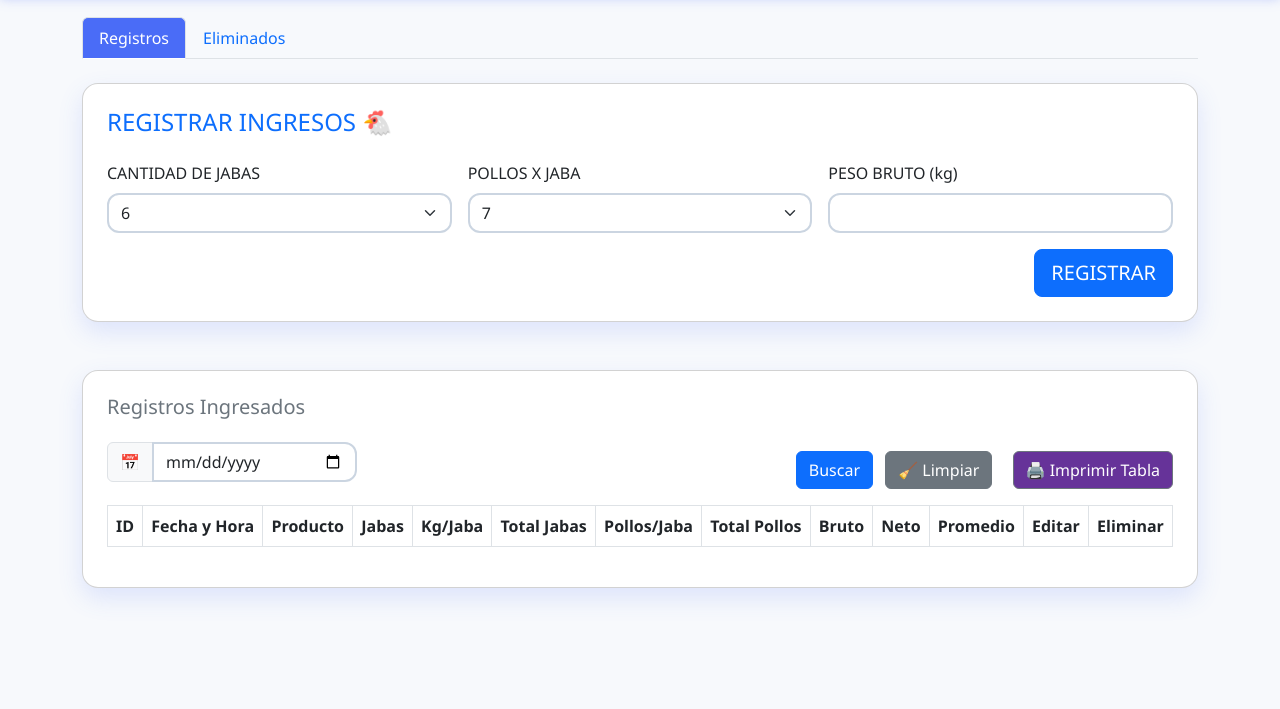
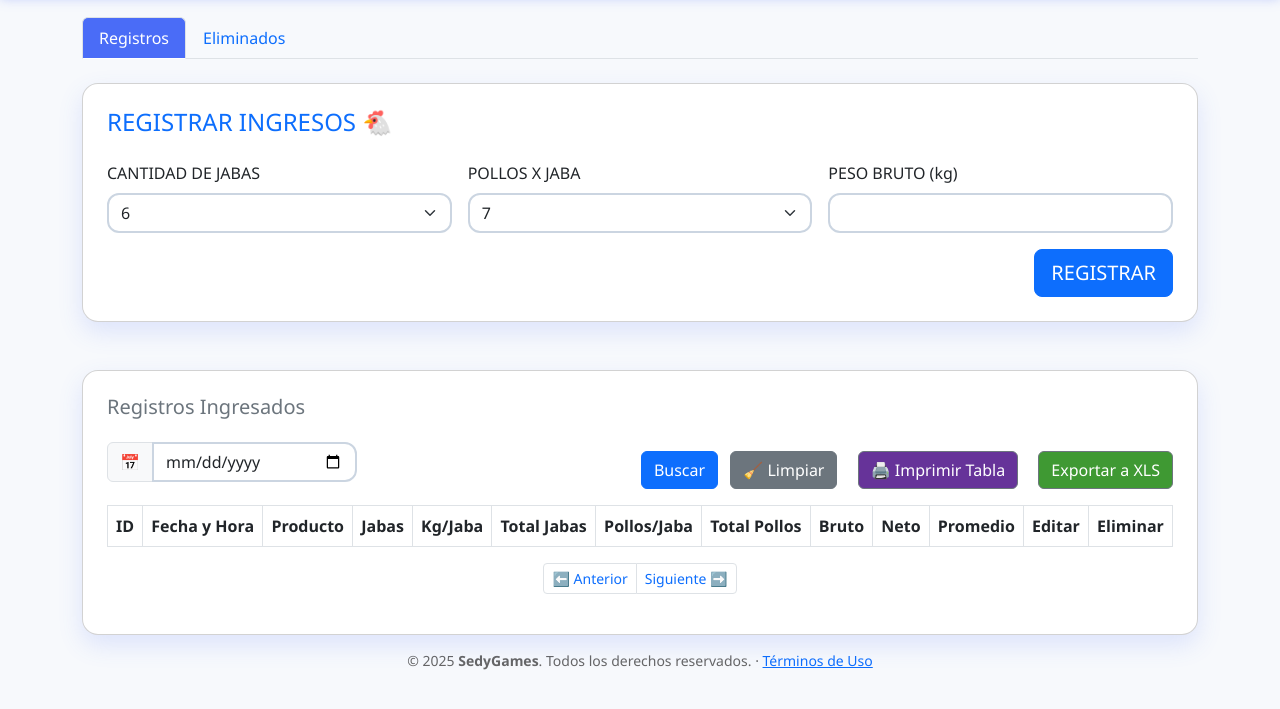
Before and after one commit to AnimeSvS/planta_db, a plain HTML site: page index.html in a window 1280 px wide. Shown: the part 71-780 px from the top of the page. Drawn offline with nearby package versions, Linux system fonts and the light colour scheme; no server answers.

Commit message:
Update index.html
V.2.2

```diff
--- a/index.html
+++ b/index.html
@@ -4,7 +4,7 @@
 <head>
   <meta charset="UTF-8" />
   <meta name="viewport" content="width=device-width, initial-scale=1" />
-  <title>AVICRUZ SAC - PLANTA</title>
+  <title>AVICRUZ SAC 🐓</title>
   <link href="https://cdn.jsdelivr.net/npm/bootstrap@5.3.0/dist/css/bootstrap.min.css" rel="stylesheet" />
   <link href="styles.css" rel="stylesheet" />
 </head>
@@ -74,7 +74,12 @@
             <div>
               <button class="btn btn-primary mt-3" id="btnBuscarFecha">Buscar</button>
               <button class="btn btn-secondary mt-3 ms-2" id="btnLimpiarBusqueda">🧹 Limpiar</button>
-             <button id="btnImprimir" class="btn btn-secondary mt-3 ms-3"style="background-color: rebeccapurple; color: white;">🖨️ Imprimir Tabla</button>
+              <button id="btnImprimir" class="btn btn-secondary mt-3 ms-3"
+                style="background-color: rebeccapurple; color: white;">🖨️ Imprimir Tabla</button>
+              <button id="btnExportarExcel" class="btn btn-secondary mt-3 ms-3"
+                style="background-color: rgb(63, 153, 51); color: white;">Exportar a XLS</button>
+
+
 
             </div>
           </div>
@@ -99,6 +104,18 @@
               </thead>
               <tbody id="tablaRegistros"></tbody>
             </table>
+            <nav aria-label="Paginación de registros" class="my-3 d-flex justify-content-center">
+              <ul class="pagination pagination-sm mb-0">
+                <li class="page-item " id="liPaginaAnterior">
+                  <button class="page-link" id="btnPaginaAnterior" tabindex="-1" aria-disabled="true">⬅️
+                    Anterior</button>
+                </li>
+                <li class="page-item " id="liPaginaSiguiente">
+                  <button class="page-link" id="btnPaginaSiguiente">Siguiente ➡️</button>
+                </li>
+              </ul>
+            </nav>
+
           </div>
         </div>
       </div>
@@ -112,7 +129,7 @@
               <thead>
                 <tr>
                   <th>ID</th>
-                  <th>Fecha Registro</th>
+                 <th>Fecha Eliminación</th>
                   <th>Producto</th>
                   <th>Jabas</th>
                   <th>Kg/Jaba</th>
@@ -122,7 +139,7 @@
                   <th>Bruto</th>
                   <th>Neto</th>
                   <th>Promedio</th>
-                  <th>Fecha Eliminación</th>
+
                 </tr>
               </thead>
               <tbody id="tablaEliminados"></tbody>
@@ -194,13 +211,24 @@
   </div>
 
 
+  <!-- FOOTER -->
 
+  <footer style="text-align: center; padding: 15px; font-size: 14px; color: #666;">
+    © <span id="añoActual"></span> <strong>SedyGames</strong>. Todos los derechos reservados.
+    · <a href="terminos.html">Términos de Uso</a>
+  </footer>
+
+  <script>
+    // Actualiza el año automáticamente
+    document.getElementById("añoActual").textContent = new Date().getFullYear();
+  </script>
   <!-- SCRIPTS -->
   <script src="https://www.gstatic.com/firebasejs/9.23.0/firebase-app-compat.js"></script>
   <script src="https://www.gstatic.com/firebasejs/9.23.0/firebase-firestore-compat.js"></script>
   <script src="firebase-config.js"></script>
   <script src="app.js"></script>
   <script src="https://cdn.jsdelivr.net/npm/bootstrap@5.3.0/dist/js/bootstrap.bundle.min.js"></script>
+
 </body>
 
 </html>
```
